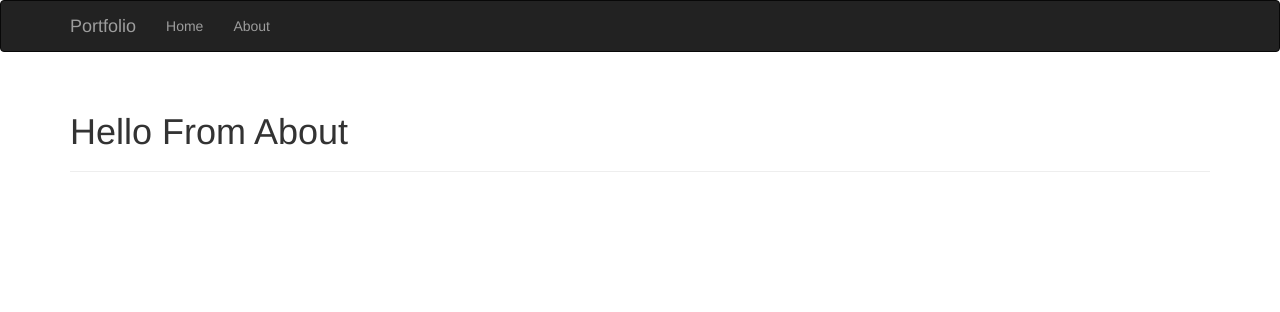
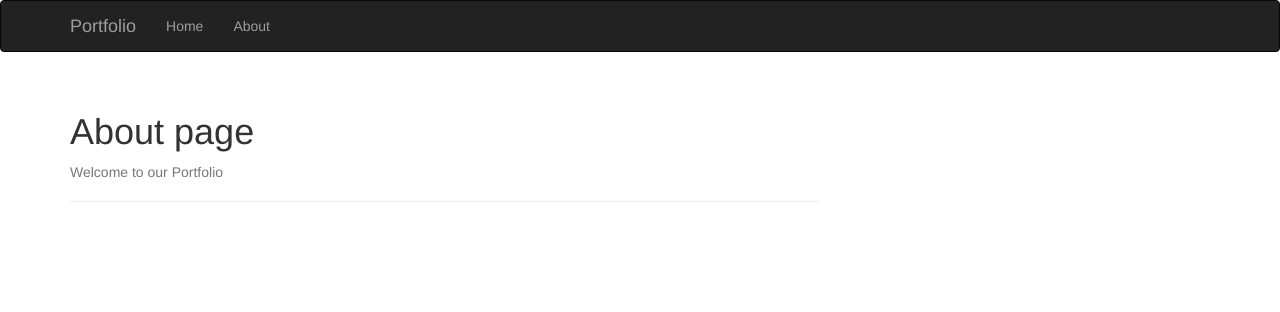
Before and after one commit to RamicAmir/portfolio-project, a Flask app: page /about in a window 1280 px wide. Shown: the top 312 px of the page. Run offline with Flask 2, Linux system fonts and the light colour scheme; some libraries are stand-ins or nearby versions.

Commit message:
Added logo.png and updated templates views

```diff
--- a/app/templates/about.html
+++ b/app/templates/about.html
@@ -1,10 +1,9 @@
-{% extends "base.html" %}
-{% block title %}About{% endblock %}
+{% extends 'base.html' %}
+{% block title %}About page{% endblock %}
 
-{% block content %}
-<div class="container">
-    <div class="page-header">
-        <h1>Hello From About</h1>
-    </div>
+{% block page_content %}
+<div class="page-header">
+	<h1>About page</h1>
+	<p class='text-muted'>Welcome to our Portfolio</p>
 </div>
 {% endblock %}
--- a/app/templates/base.html
+++ b/app/templates/base.html
@@ -30,12 +30,14 @@
 </div>
 {% endblock %}
 <!--End Narbar-->
-
 <!--Star Block content-->
 {% block content %}
-<div class="container">
-    <div class="page-header">
+   <div class="container">
+      <div class="row">
+        <div class="col-md-8">
+         {% block page_content %} {% endblock page_content %}
+        </div>
+      </div>
     </div>
-</div>
-{% endblock  content %}
+{% endblock %}
 <!--End Block content-->
--- a/app/templates/index.html
+++ b/app/templates/index.html
@@ -1,9 +1,7 @@
 {% extends "base.html" %}
 {% block title %}Index{% endblock %}
 
-{% block content %}
-    <div class="container">
-    <div class="page-header">
+{% block page_content %}
         {% for post in posts %}
         <ul>
         <li>{{ post.author }}</li>
@@ -12,6 +10,4 @@
         <li>{{ post.date_posted }}</li>
         </ul>
         {% endfor %}
-    </div>
-    </div>
 {% endblock %}
```
Also changed, not shown: app/templates/404.html (+4 -6 lines), app/templates/500.html (+5 -7 lines), app/static/img/favicon.ico, app/static/img/logo.png (added).
